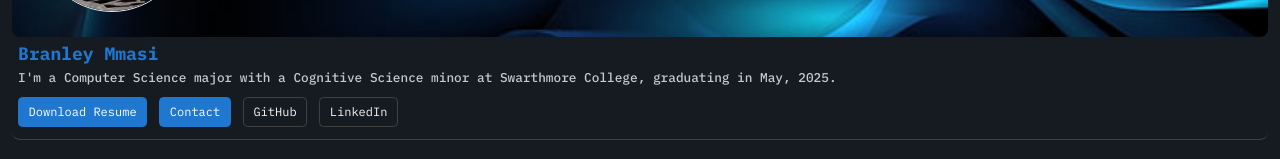
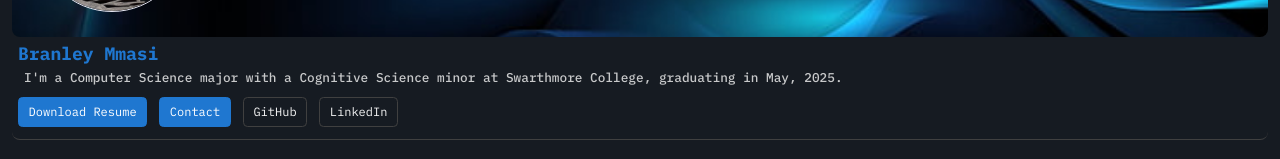
Before and after one commit to onyangojerry/portfolio-react, a React (Vite) app: page / in a window 1280 px wide. Shown: the part 234-393 px from the top of the page. Built offline with nearby package versions, Linux system fonts and the light colour scheme; no server answers.

Commit message:
fixed hero padding

```diff
--- a/src/components/ProfileDetails/_profile-details.scss
+++ b/src/components/ProfileDetails/_profile-details.scss
@@ -18,6 +18,7 @@
       font-size: var(--font-size-hero-section);
       color: var(--text-color);
       opacity: 0.8;
+      padding-left: 0.5rem;
     }
 
     p {
```
